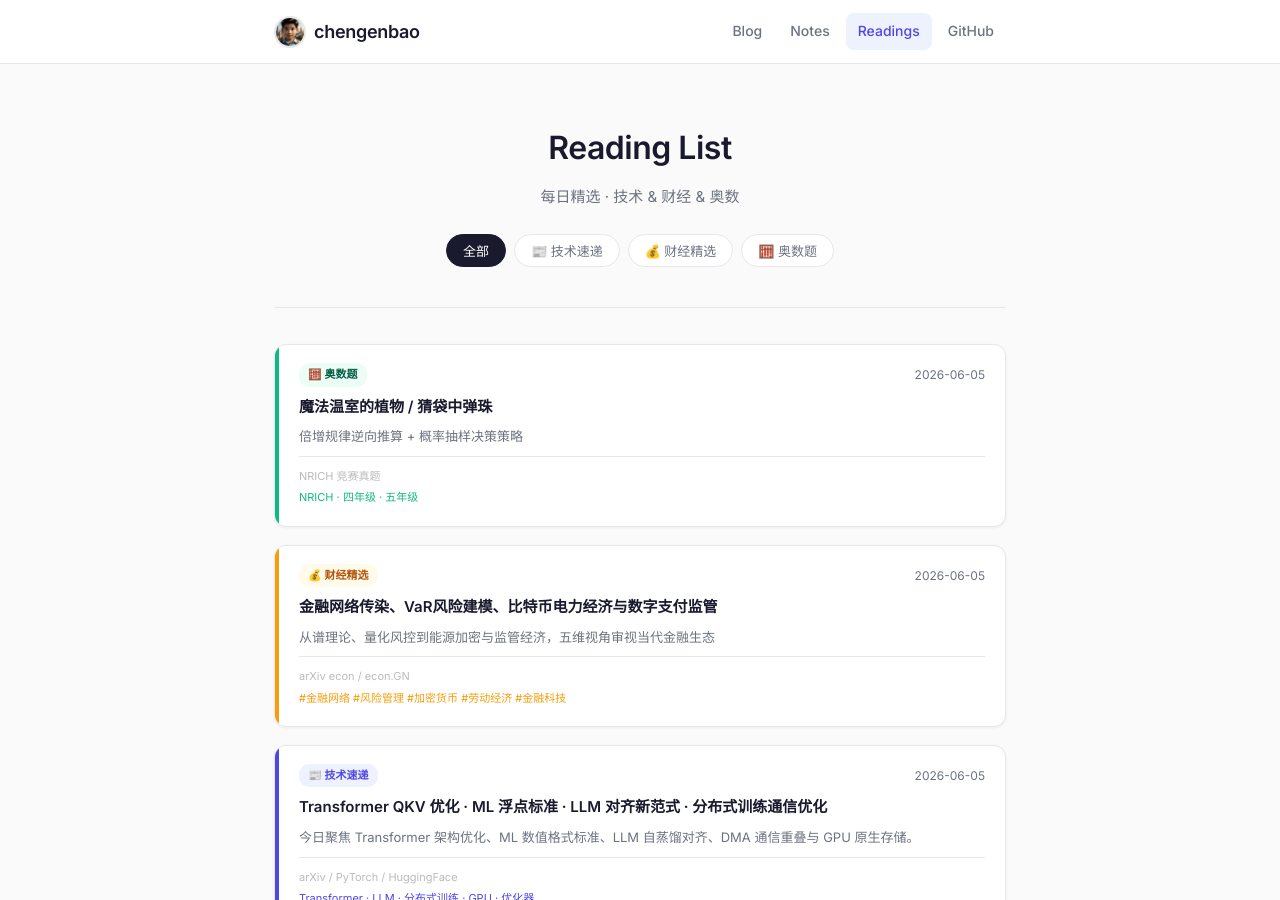
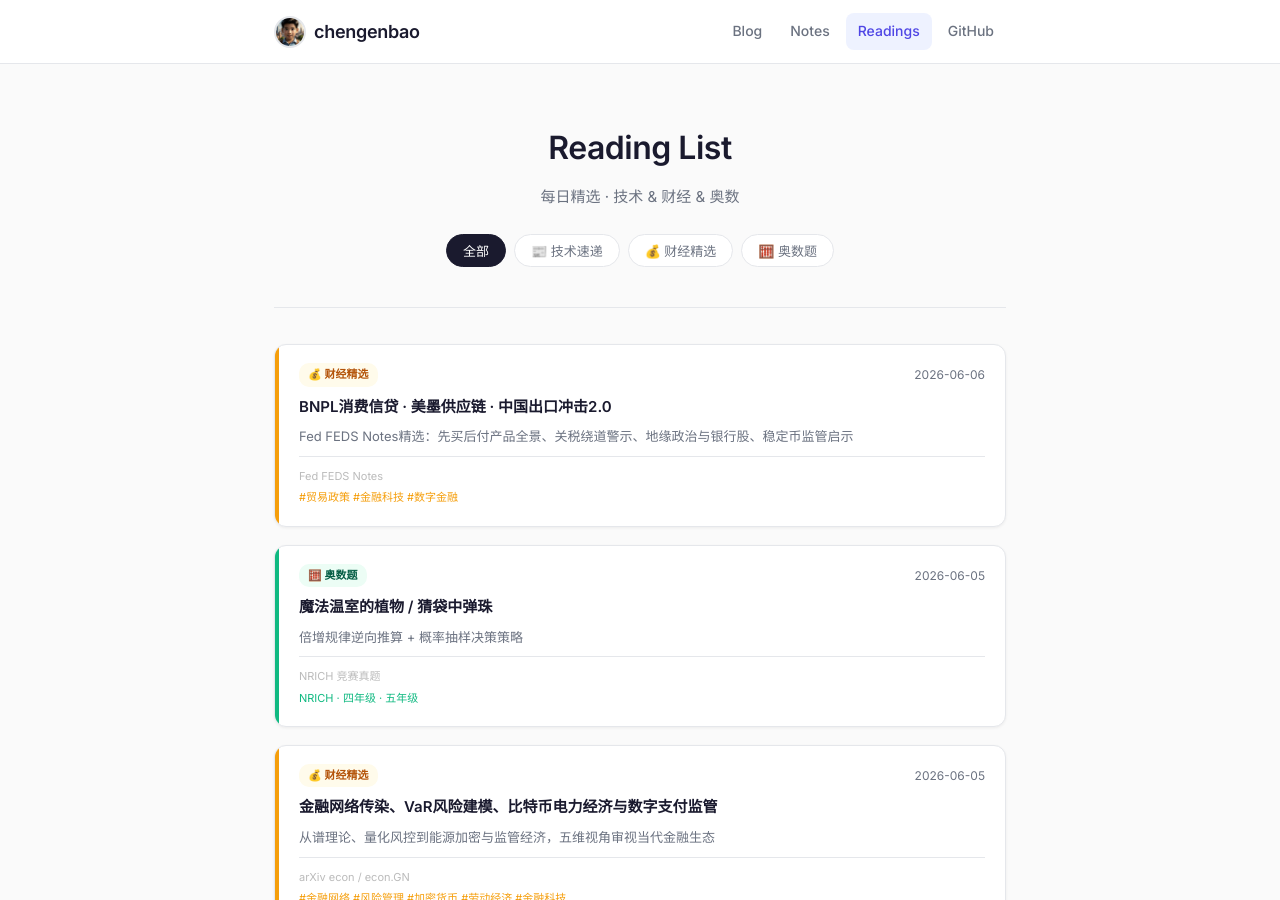
Before and after one commit to chengenbao/chengenbao.github.io, a Jekyll site: the page built from reading-list/index.md, in a window 1280 px wide and 900 px high. Built offline with Jekyll 4.4.1, drawn with Linux system fonts in a browser that asks for light colours.

Commit message:
update reading-list index finance 2026-06-06

```diff
--- a/reading-list/index.md
+++ b/reading-list/index.md
@@ -18,6 +18,8 @@
   </div>
 
   <div class="rl-grid">
+<a class="rl-card finance" href="/reading-list/2026-06-06-finance-daily/"><div class="rl-accent"></div><div class="rl-body"><div class="rl-top"><span class="rl-badge finance">💰 财经精选</span><time>2026-06-06</time></div><h2>BNPL消费信贷 · 美墨供应链 · 中国出口冲击2.0</h2><p>Fed FEDS Notes精选：先买后付产品全景、关税绕道警示、地缘政治与银行股、稳定币监管启示</p><div class="rl-meta"><span class="rl-source">Fed FEDS Notes</span><span class="rl-tags">#贸易政策 #金融科技 #数字金融</span></div></div></a>
+
 <a class="rl-card math" href="/reading-list/2026-06-05-math/"><div class="rl-accent"></div><div class="rl-body"><div class="rl-top"><span class="rl-badge math">🧮 奥数题</span><time>2026-06-05</time></div><h2>魔法温室的植物 / 猜袋中弹珠</h2><p>倍增规律逆向推算 + 概率抽样决策策略</p><div class="rl-meta"><span class="rl-source">NRICH 竞赛真题</span><span class="rl-tags">NRICH · 四年级 · 五年级</span></div></div></a>
 <a class="rl-card finance" href="/reading-list/2026-06-05-finance-daily/">
   <div class="rl-accent"></div>
```
